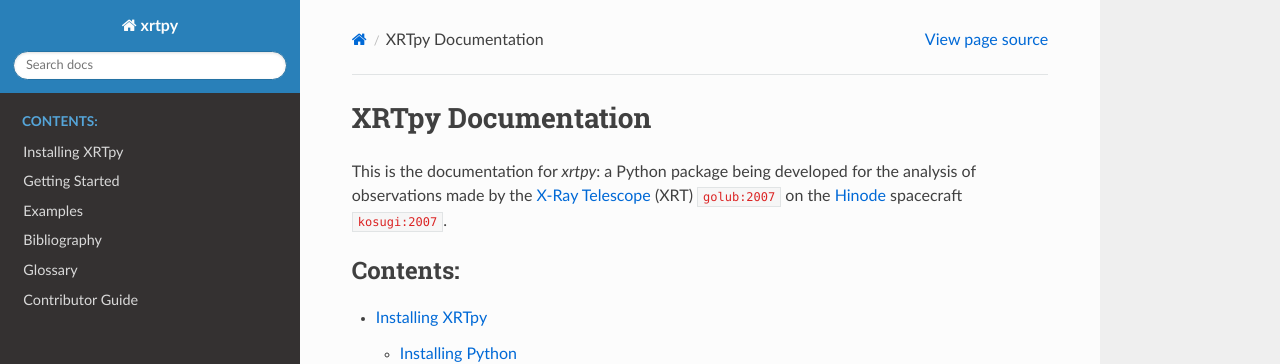
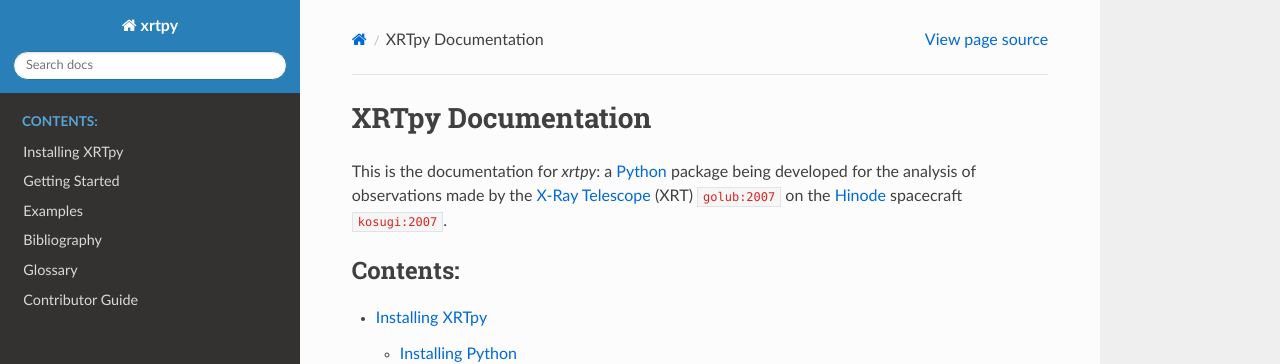
Before and after one commit to HinodeXRT/xrtpy, a Sphinx documentation site: the page built from docs/index.rst, in a window 1280 px wide and 1139 px high. Shown: the top 364 px of the window. Built offline with Sphinx 7.4.7 and the Read the Docs theme 2.0.0, drawn with Linux system fonts in a browser that asks for light colours; cross-references to code outside the pages are shown as plain code.

```diff
--- a/docs/index.rst
+++ b/docs/index.rst
@@ -6,7 +6,7 @@
 XRTpy Documentation
 ###################
 
-This is the documentation for `xrtpy`: a Python package being developed
+This is the documentation for `xrtpy`: a Python_ package being developed
 for the analysis of observations made by the `X-Ray Telescope`_ (XRT)
 :cite:p:`golub:2007` on the Hinode_ spacecraft :cite:p:`kosugi:2007`.
 
```
